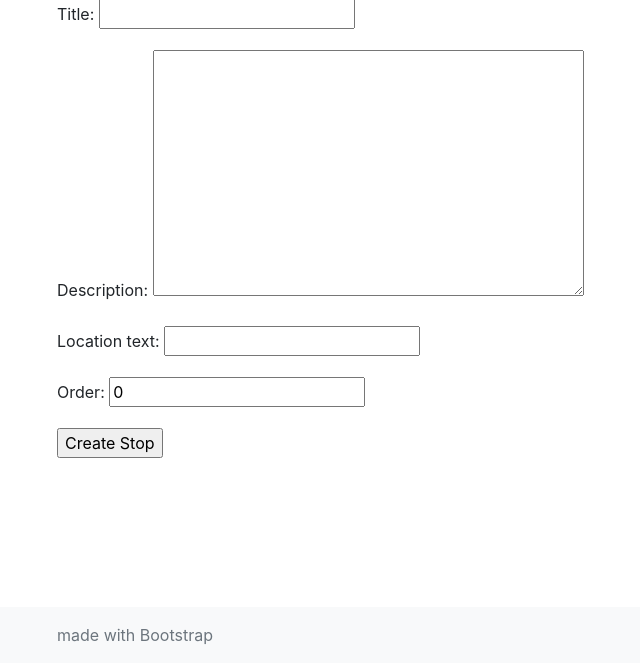
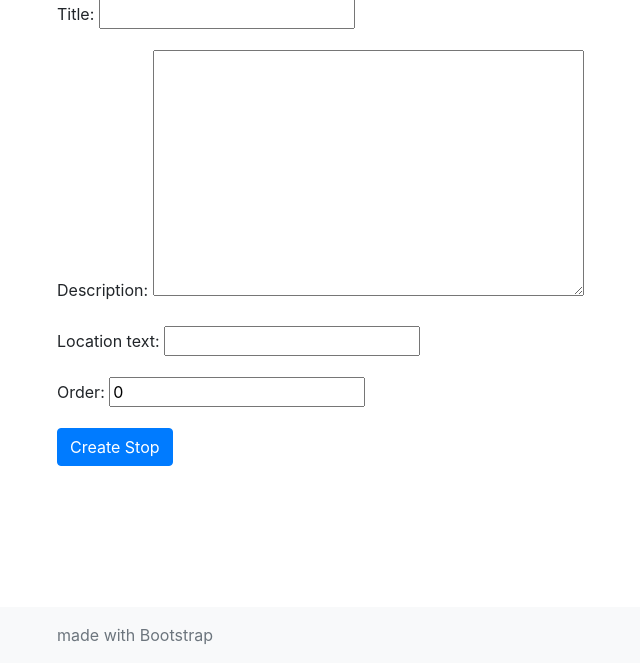
Before and after one commit to yashkir/walkr, a Django app: page /walks/1/add_stop/ in a window 1280 px wide. Shown: the part 137-800 px from the top of the page, without its empty margins (28-668 px from the left). Run offline with Django 3.2, Linux system fonts and the light colour scheme; some libraries are stand-ins or nearby versions.

Commit message:
Apply styling

```diff
--- a/walks/templates/stop_form.html
+++ b/walks/templates/stop_form.html
@@ -7,7 +7,7 @@ Profile
 <h1>{{user.username}} <span class="text-info">New Stop</span></h1>
 <form method="post">{% csrf_token %}
     {{ form.as_p }}
-    <input type="submit" value="Create Stop">
+    <input class="btn btn-primary" type="submit" value="Create Stop">
 </form>
 
 {% endblock %}
```
